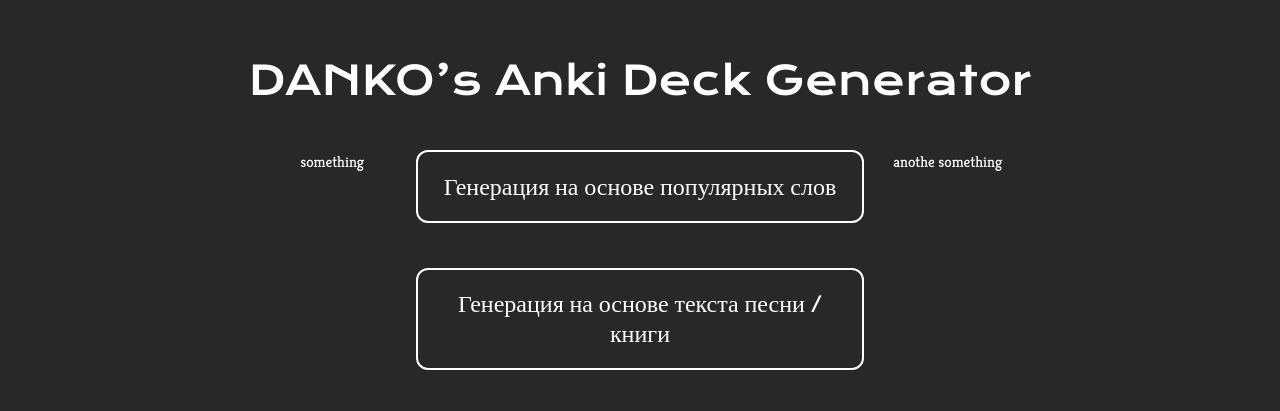
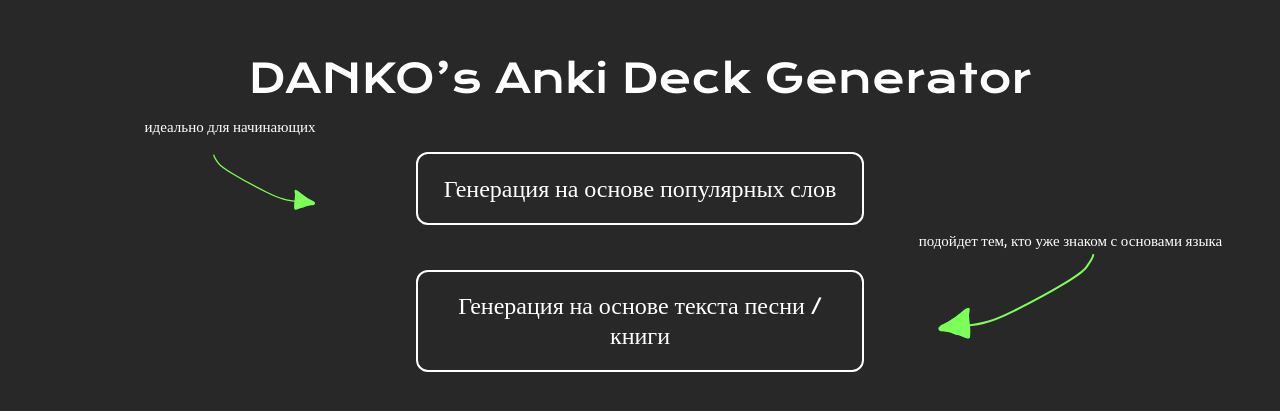
Before and after one commit to fenton512/anki_deck, a Vue app in the folder test_stuff/: page / in a window 1280 px wide. Shown: the part 199-610 px from the top of the page. Built offline with nearby package versions, Linux system fonts and the light colour scheme.

Commit message:
Ended welcom page

```diff
--- /dev/null
+++ b/test_stuff/src/components/ArrowWithHintLeft.vue
@@ -0,0 +1,42 @@
+<script>
+import arrowIconLeft from './icons/arrowIconLeft.vue';
+export default {
+    components: {
+        arrowIconLeft,
+    },
+    props: {
+        isMirrored: Boolean,
+        right: Number
+    },
+    computed: {
+        svgStyle() {
+            return  {
+                width: '60%',
+                transform: this.isMirrored ? 'scale(-1,1)': 'none'
+            }
+        },
+        spanStyle() {
+            return {
+                position: "relative",
+                right: `${this.right}` + "%"
+            }
+        }
+    }
+}
+</script>
+<template>
+    <div class="container">
+        <span :style="spanStyle">
+            <slot />
+        </span>
+        <arrowIconLeft :style="svgStyle" ref="arrowSVG"/>
+    </div>
+</template>
+
+<style>
+.container {
+    display: flex;
+    flex-direction: column;
+    align-items: center;
+}
+</style>
--- a/test_stuff/src/pages/welcomPage.vue
+++ b/test_stuff/src/pages/welcomPage.vue
@@ -1,9 +1,23 @@
 <script>
 import Basebutton from '@/components/Basebutton.vue';
 import router from '@/router';
+import ArrowWithHint from '@/components/ArrowWithHintLeft.vue';
 export default {
+    data() {
+        return {
+            style1: {
+                position: "relative",
+                top: "35%"
+            },
+            style2: {
+                position: "relative",
+                bottom: "17%"
+            }
+        }
+    },
     components: {
-        Basebutton
+        Basebutton,
+        ArrowWithHint
     },
     methods: {
         goToGenerSettings() {
@@ -20,12 +34,12 @@ export default {
     <div class="welcome-page">
         <h1>DANKO’s Anki Deck Generator</h1>
         <div class="mainContent">
-            <div>something</div>
+            <ArrowWithHint :style="style2" :isMirrored="false" :right="20">идеально для начинающих</ArrowWithHint>
             <div class="button-conteiner">
                 <Basebutton :onClick="goToGenerSettings" class="welcome-button"> Генерация на основе популярных слов</Basebutton>
                 <Basebutton :onClick="goToPasteText" class="welcome-button">Генерация на основе текста песни / книги</Basebutton>
             </div>
-            <div>anothe something</div>
+            <ArrowWithHint :isMirrored="true" :style="style1" :right="-18" style="text-align: center;">подойдет тем, кто уже знаком с основами языка</ArrowWithHint>
         </div>
     </div>
 </template>
```
